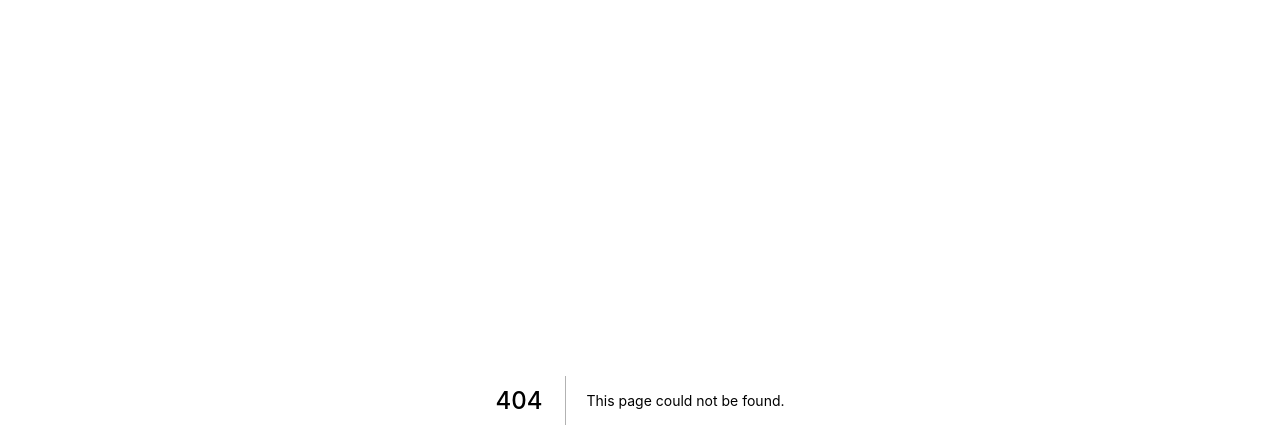
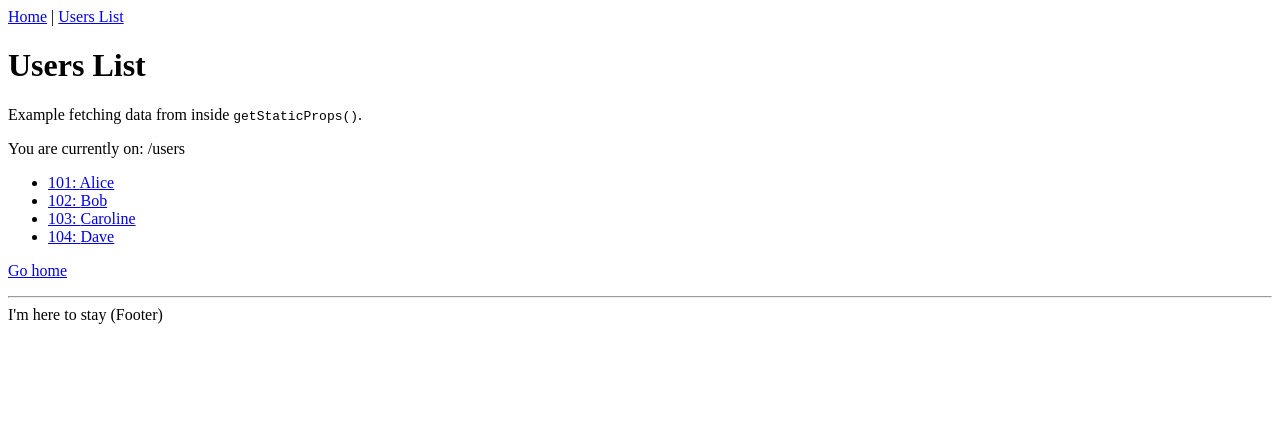
Before and after one commit to psuic/project-system, a Next.js app: page /users in a window 1280 px wide. Before the commit this address had no page. Shown: the top 448 px of the page. Built offline with nearby package versions, Linux system fonts and the light colour scheme.

Commit message:
add typescript & basic data

```diff
--- /dev/null
+++ b/components/Layout.tsx
@@ -0,0 +1,38 @@
+import * as React from 'react'
+import Link from 'next/link'
+import Head from 'next/head'
+
+type Props = {
+  title?: string
+}
+
+const Layout: React.FunctionComponent<Props> = ({
+  children,
+  title = 'This is the default title',
+}) => (
+  <div>
+    <Head>
+      <title>{title}</title>
+      <meta charSet="utf-8" />
+      <meta name="viewport" content="initial-scale=1.0, width=device-width" />
+    </Head>
+    <header>
+      <nav>
+        <Link href="/">
+          <a>Home</a>
+        </Link>{' '}
+        |{' '}
+        <Link href="/users">
+          <a>Users List</a>
+        </Link>
+      </nav>
+    </header>
+    {children}
+    <footer>
+      <hr />
+      <span>I'm here to stay (Footer)</span>
+    </footer>
+  </div>
+)
+
+export default Layout
--- /dev/null
+++ b/components/List.tsx
@@ -0,0 +1,19 @@
+import * as React from 'react'
+import ListItem from './ListItem'
+import { User } from '../interfaces'
+
+type Props = {
+  items: User[]
+}
+
+const List: React.FunctionComponent<Props> = ({ items }) => (
+  <ul>
+    {items.map((item) => (
+      <li key={item.id}>
+        <ListItem data={item} />
+      </li>
+    ))}
+  </ul>
+)
+
+export default List
--- /dev/null
+++ b/components/ListItem.tsx
@@ -0,0 +1,18 @@
+import * as React from 'react'
+import Link from 'next/link'
+
+import { User } from '../interfaces'
+
+type Props = {
+  data: User
+}
+
+const ListItem: React.FunctionComponent<Props> = ({ data }) => (
+  <Link href="/users/[id]" as={`/users/${data.id}`}>
+    <a>
+      {data.id}: {data.name}
+    </a>
+  </Link>
+)
+
+export default ListItem
--- /dev/null
+++ b/interfaces/index.ts
@@ -0,0 +1,10 @@
+// You can include shared interfaces/types in a separate file
+// and then use them in any component by importing them. For
+// example, to import the interface below do:
+//
+// import User from 'path/to/interfaces';
+
+export type User = {
+  id: number
+  name: string
+}
--- /dev/null
+++ b/pages/users.tsx
@@ -0,0 +1,37 @@
+import { GetStaticProps } from 'next'
+import Link from 'next/link'
+
+import { User } from '../interfaces'
+import { sampleUserData } from '../utils/sample-data'
+import Layout from '../components/Layout'
+import List from '../components/List'
+
+type Props = {
+  items: User[]
+}
+
+const WithStaticProps = ({ items }: Props) => (
+  <Layout title="Users List | Next.js + TypeScript Example">
+    <h1>Users List</h1>
+    <p>
+      Example fetching data from inside <code>getStaticProps()</code>.
+    </p>
+    <p>You are currently on: /users</p>
+    <List items={items} />
+    <p>
+      <Link href="/">
+        <a>Go home</a>
+      </Link>
+    </p>
+  </Layout>
+)
+
+export const getStaticProps: GetStaticProps = async () => {
+  // Example for including static props in a Next.js function component page.
+  // Don't forget to include the respective types for any props passed into
+  // the component.
+  const items: User[] = sampleUserData
+  return { props: { items } }
+}
+
+export default WithStaticProps
--- /dev/null
+++ b/utils/sample-data.ts
@@ -0,0 +1,9 @@
+import { User } from '../interfaces'
+
+/** Dummy user data. */
+export const sampleUserData: User[] = [
+  { id: 101, name: 'Alice' },
+  { id: 102, name: 'Bob' },
+  { id: 103, name: 'Caroline' },
+  { id: 104, name: 'Dave' },
+]
```
Also changed, not shown: package.json (+7 -2 lines), pages/index.js (deleted, +0 -15 lines), pages/index.tsx (added, +15 -0 lines), tsconfig.json (added, +23 -0 lines), next-env.d.ts (added), 2 other files (tests, documents, lock files or other folders).
